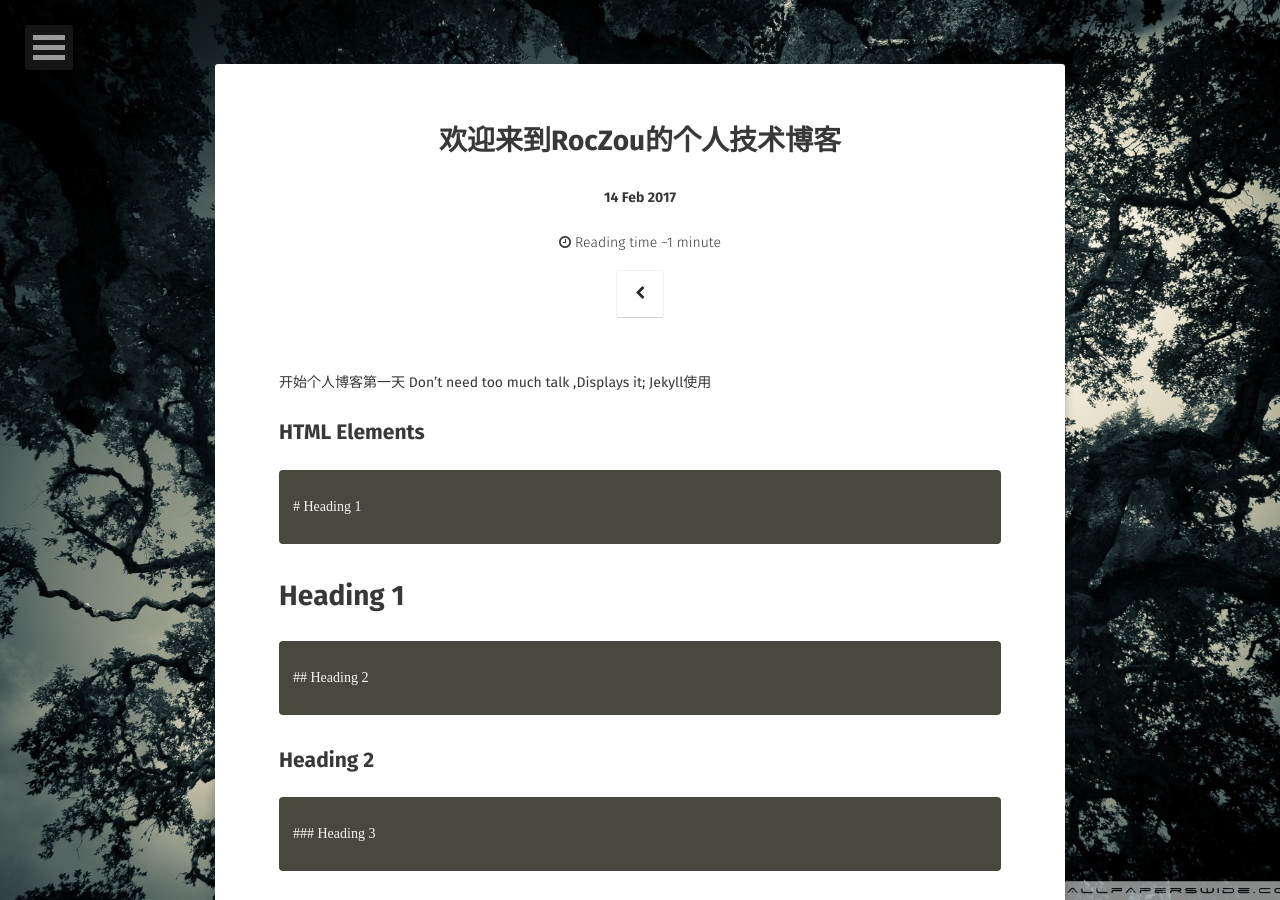
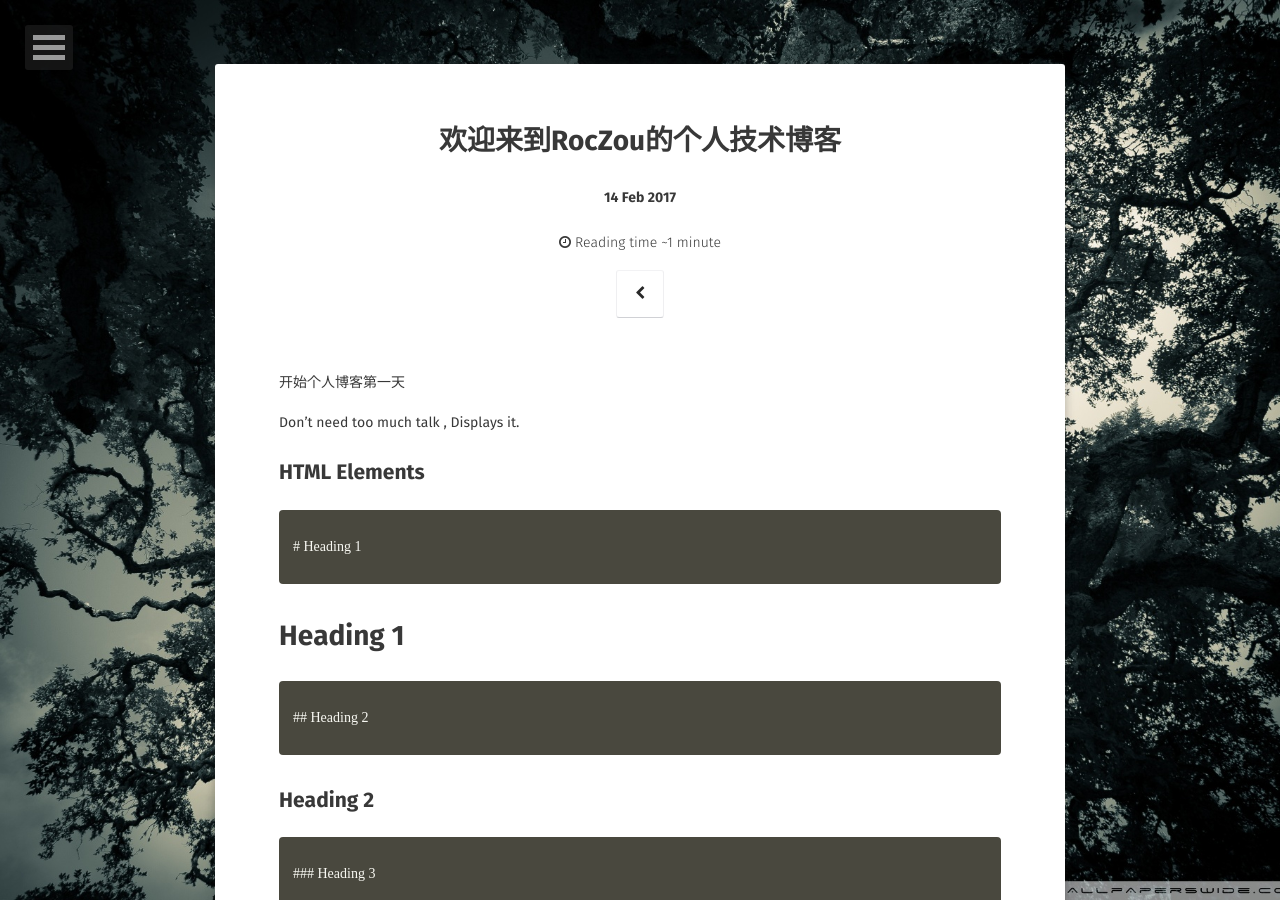
Before and after one commit to cleancp/cleancp.github.io, a Jekyll site: the page built from _posts/2017-02-13-welcome-to-my-blog.md, in a window 1280 px wide and 900 px high. Built offline with Jekyll 4.4.1, drawn with Linux system fonts in a browser that asks for light colours; some web fonts are replaced; comment, search, counter and statistics services are not loaded.

Commit message:
第一篇博客

```diff
--- a/_posts/2017-02-13-welcome-to-my-blog.md
+++ b/_posts/2017-02-13-welcome-to-my-blog.md
@@ -13,8 +13,8 @@ comments: true
 ---
 
 开始个人博客第一天
-Don't need too much talk ,Displays it;
-Jekyll使用
+
+Don't need too much talk , Displays it.
 
 ## HTML Elements
 {% highlight html%}
```
